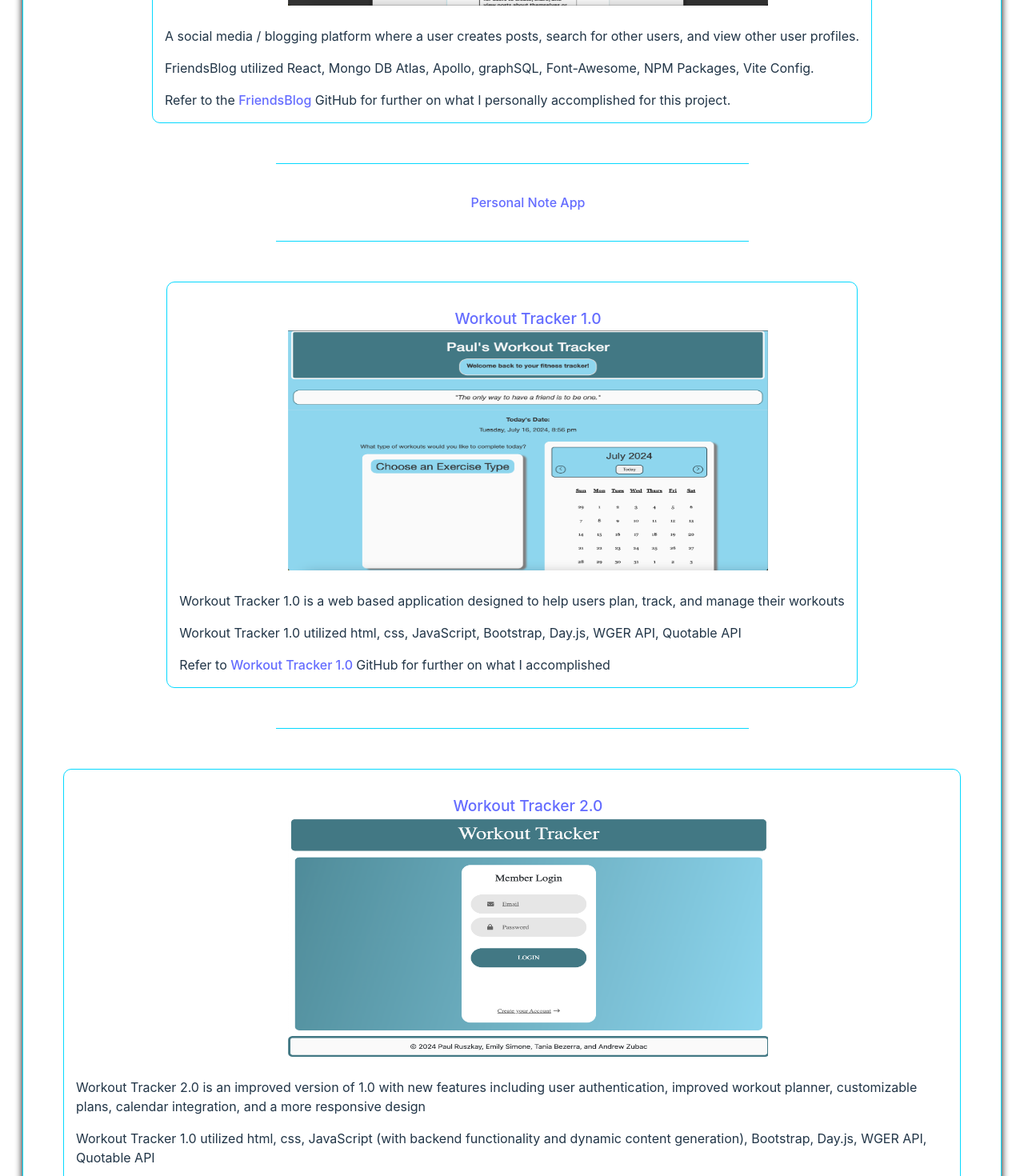
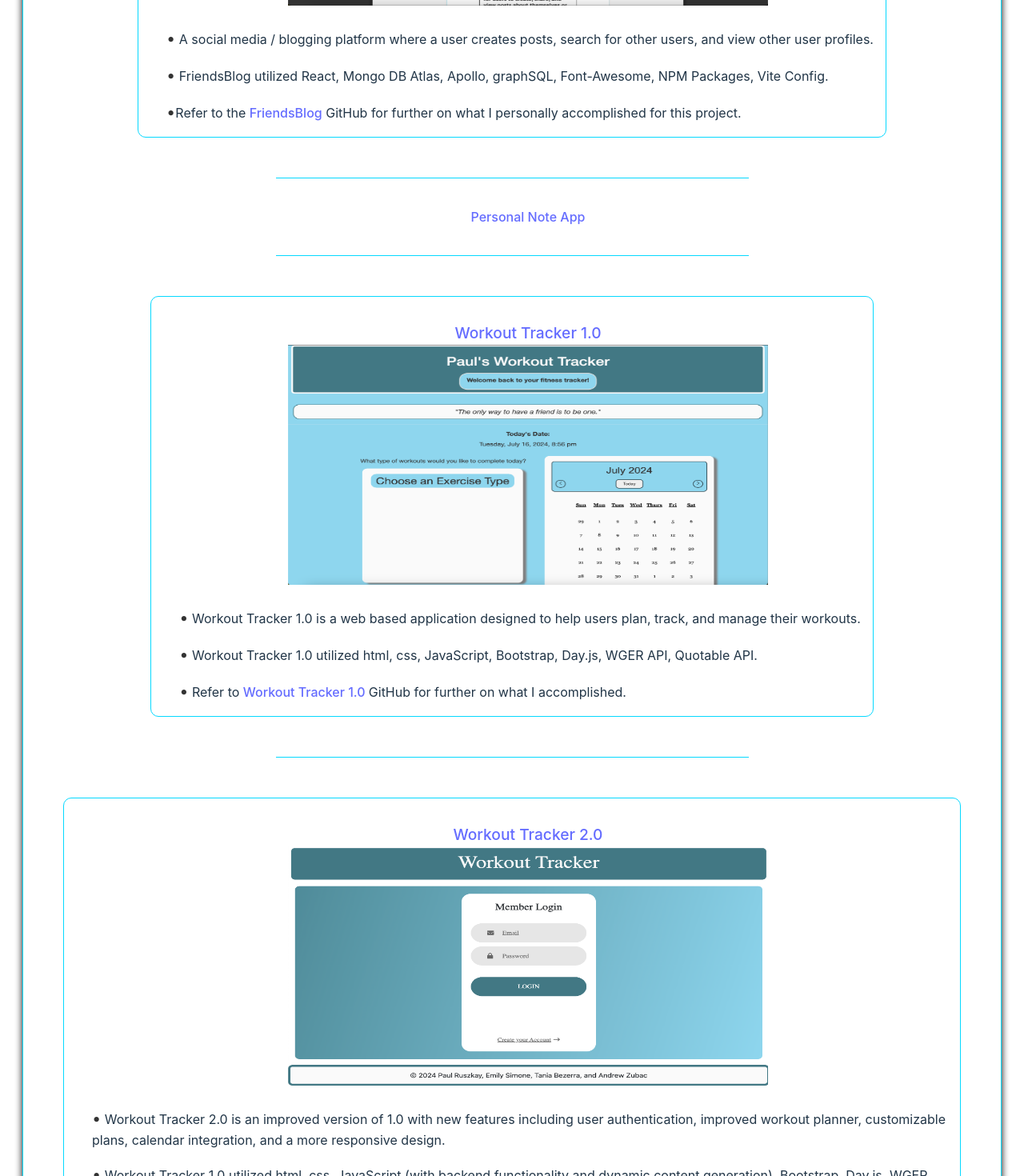
Before and after one commit to PaulRusz/Portfolio-example, a Next.js app: page /Portfolio in a window 1280 px wide. Shown: the part 760-2230 px from the top of the page at 80% size. Built offline with nearby package versions, Linux system fonts and the light colour scheme.

Commit message:
changes to portfolio page

```diff
--- a/pages/Portfolio/Portfolio.module.scss
+++ b/pages/Portfolio/Portfolio.module.scss
@@ -18,8 +18,21 @@
 
 .portfolio p {
     margin-bottom: 1px;
+}
 
-}
+.fancyBullet {
+    list-style-type: none;
+    padding-left: 20px;
+    position: relative;
+  }
+
+  .fancyBullet:before {
+    content: "\2022";
+    color: #333333;
+    font-size: 20px;
+    // position: absolute;
+    // left: 0;
+  }
 
 .divider {
     width: 100%;
--- a/pages/Portfolio/index.js
+++ b/pages/Portfolio/index.js
@@ -30,9 +30,9 @@ return (
                 <Image src="/FriendsBlog.png" alt="Friends Blog" width={600} height={300} />
                 </a>
         </ul>
-        <p> A social media / blogging platform where a user creates posts, search for other users, and view other user profiles. </p>
-        <p> FriendsBlog utilized React, Mongo DB Atlas, Apollo, graphSQL, Font-Awesome, NPM Packages, Vite Config.  </p>
-        <p>Refer to the <a href="Github: https://github.com/PaulRusz/FriendsBlog">FriendsBlog</a> GitHub for further on what I personally accomplished for this project.</p>
+        <p className={styles.fancyBullet}> A social media / blogging platform where a user creates posts, search for other users, and view other user profiles. </p>
+        <p className={styles.fancyBullet}> FriendsBlog utilized React, Mongo DB Atlas, Apollo, graphSQL, Font-Awesome, NPM Packages, Vite Config.  </p>
+        <p className={styles.fancyBullet}>Refer to the <a href="Github: https://github.com/PaulRusz/FriendsBlog">FriendsBlog</a> GitHub for further on what I personally accomplished for this project.</p>
         </div>
 
         <div className={styles.divider2}></div>
@@ -46,9 +46,9 @@ return (
                 <a className={styles.link} href="hhttps://paulrusz.github.io/Group-Project1/" target="_blank" rel=""> Workout Tracker 1.0 <br></br>
                 <Image src="/Workout1.0.png" alt="Workout App 1.0" width={600} height={300} /></a>
         </ul>
-        <p> Workout Tracker 1.0 is a web based application designed to help users plan, track, and manage their workouts</p>
-        <p> Workout Tracker 1.0 utilized html, css, JavaScript, Bootstrap, Day.js, WGER API, Quotable API </p>
-        <p> Refer to <a href="https://github.com/PaulRusz/Group-Project1">Workout Tracker 1.0 </a> GitHub for further on what I accomplished </p>
+        <p className={styles.fancyBullet}> Workout Tracker 1.0 is a web based application designed to help users plan, track, and manage their workouts.</p>
+        <p className={styles.fancyBullet}> Workout Tracker 1.0 utilized html, css, JavaScript, Bootstrap, Day.js, WGER API, Quotable API. </p>
+        <p className={styles.fancyBullet}> Refer to <a href="https://github.com/PaulRusz/Group-Project1">Workout Tracker 1.0 </a> GitHub for further on what I accomplished. </p>
         </div>
 
         <div className={styles.divider2}></div>
@@ -57,9 +57,9 @@ return (
                 <a className={styles.link} href="https://workout-tracker-3b0i.onrender.com/" target="_blank" rel=""> Workout Tracker 2.0 <br></br>
                 <Image src="/Workout2.png" alt="Workout App 2.0" width={600} height={300} /></a>
         </ul>
-        <p> Workout Tracker 2.0 is an improved version of 1.0 with new features including user authentication, improved workout planner, customizable plans, calendar integration, and a more responsive design </p>
-        <p> Workout Tracker 1.0 utilized html, css, JavaScript (with backend functionality and dynamic content generation), Bootstrap, Day.js, WGER API, Quotable API </p>
-        <p> Refer to <a href="https://github.com/emsim11/Group-Project2">Workout Tracker 2.0 </a> GitHub for further on what I accomplished </p>
+        <p className={styles.fancyBullet}> Workout Tracker 2.0 is an improved version of 1.0 with new features including user authentication, improved workout planner, customizable plans, calendar integration, and a more responsive design. </p>
+        <p className={styles.fancyBullet}> Workout Tracker 1.0 utilized html, css, JavaScript (with backend functionality and dynamic content generation), Bootstrap, Day.js, WGER API, Quotable API. </p>
+        <p className={styles.fancyBullet}> Refer to <a href="https://github.com/emsim11/Group-Project2">Workout Tracker 2.0 </a> GitHub for further on what I accomplished. </p>
         </div>
 
         <div className={styles.divider2}></div>
```
